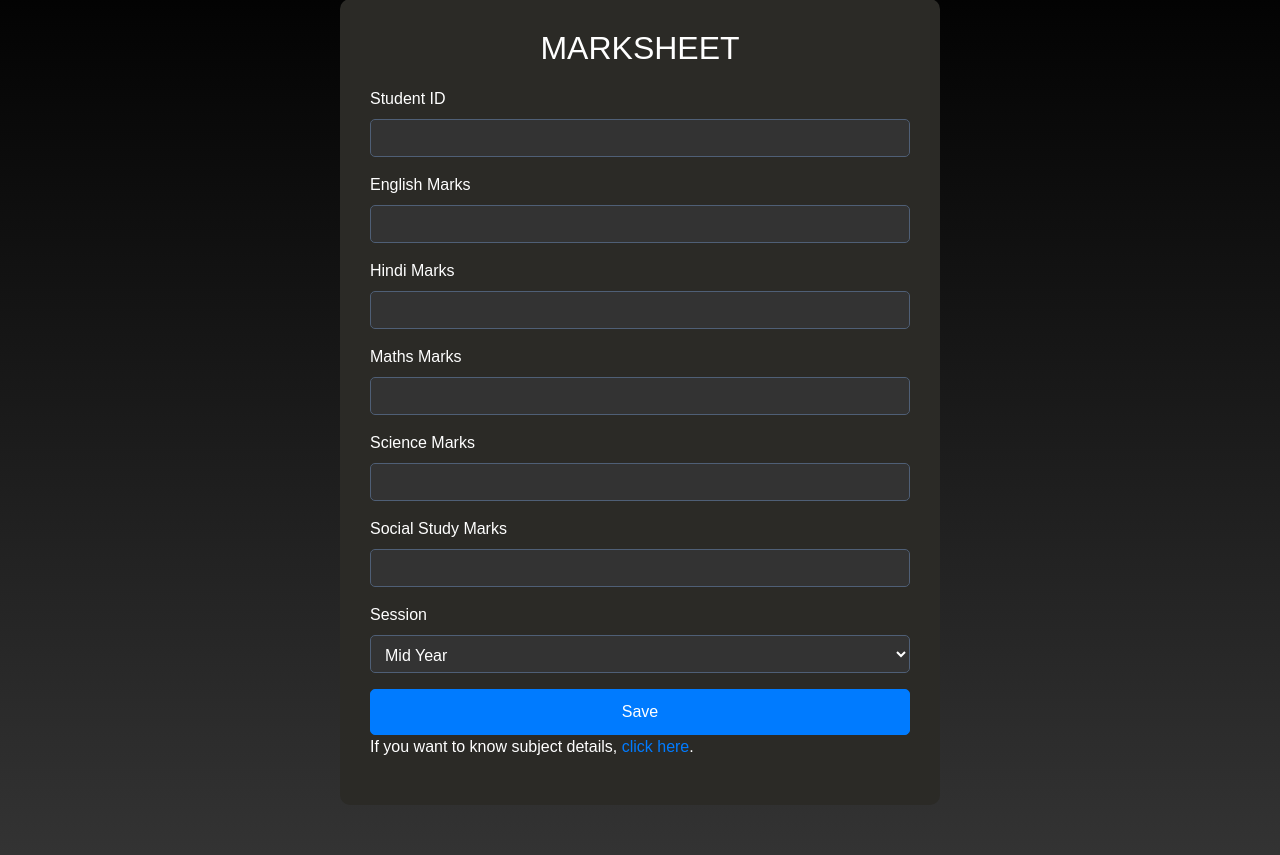
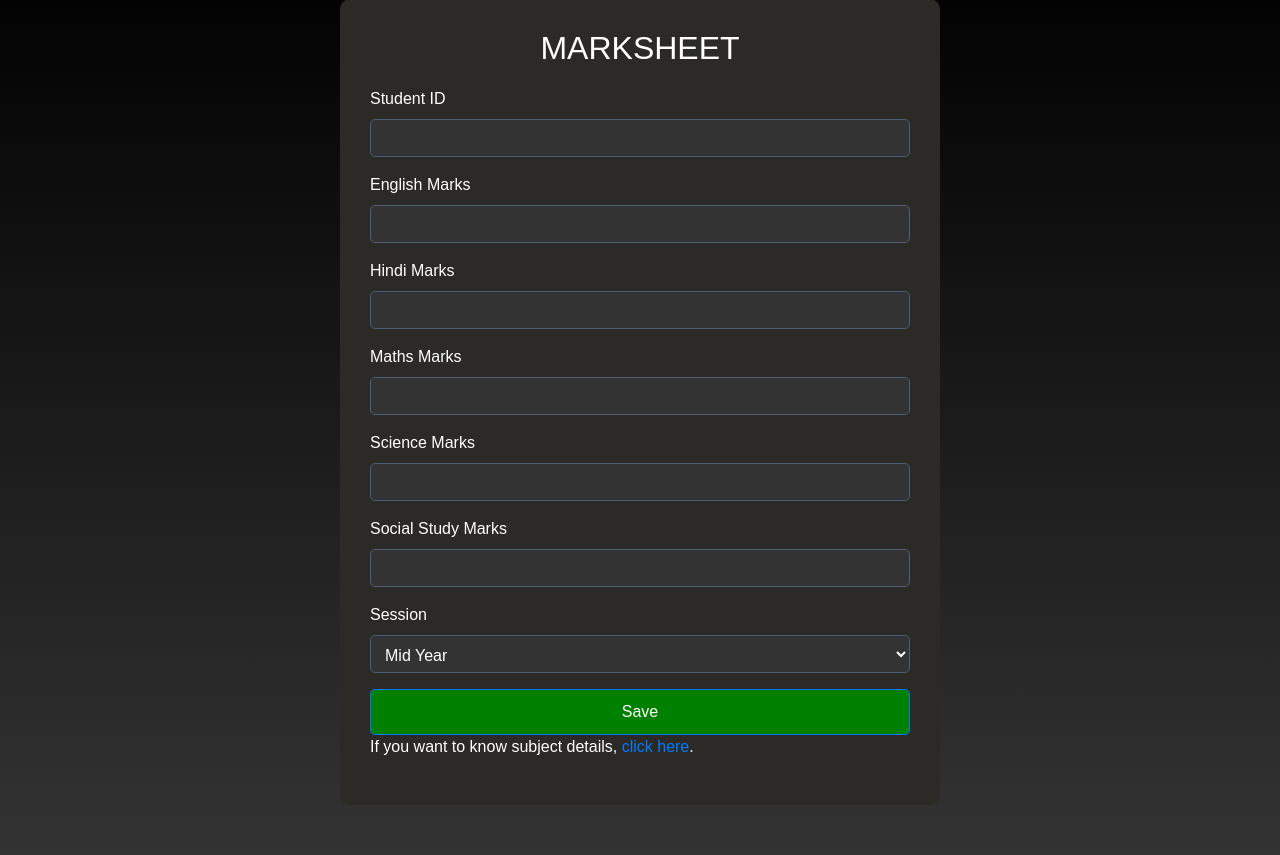
Before and after one commit to rudraabhilash/Django_school_project, a Django app: page /marksheet/ in a window 1280 px wide. Shown: the part 51-906 px from the top of the page. Run offline with Django 5.2, Linux system fonts and the light colour scheme; some libraries are stand-ins or nearby versions.

Commit message:
Marksheet - color modification

```diff
--- a/marksheet/templates/marksheet.html
+++ b/marksheet/templates/marksheet.html
@@ -34,7 +34,7 @@
             background-color: #333333; /* Dark background for the form controls */
         }
         .btn-primary {
-            background-color: #007bff; /* Blue button background */
+            background-color: green; /* Blue button background */
             border-color: #007bff;
             padding: 10px 20px;
             border-radius: 5px;
```
